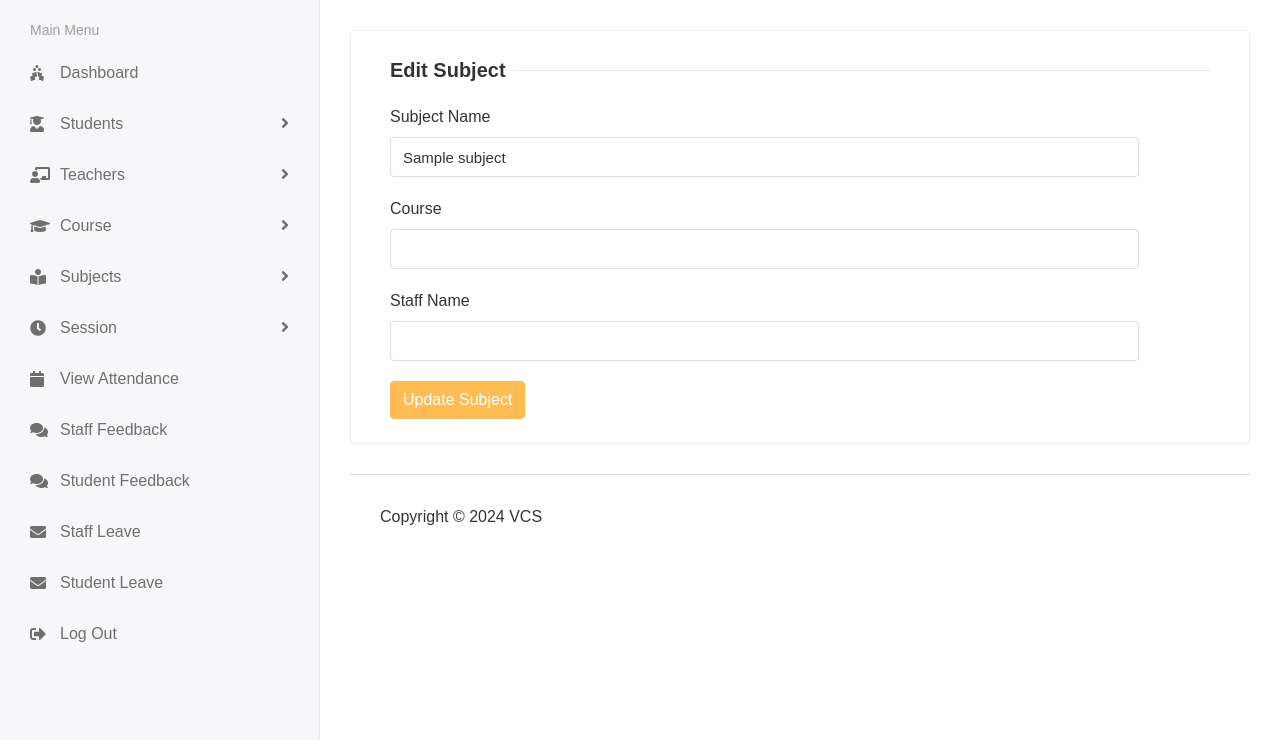
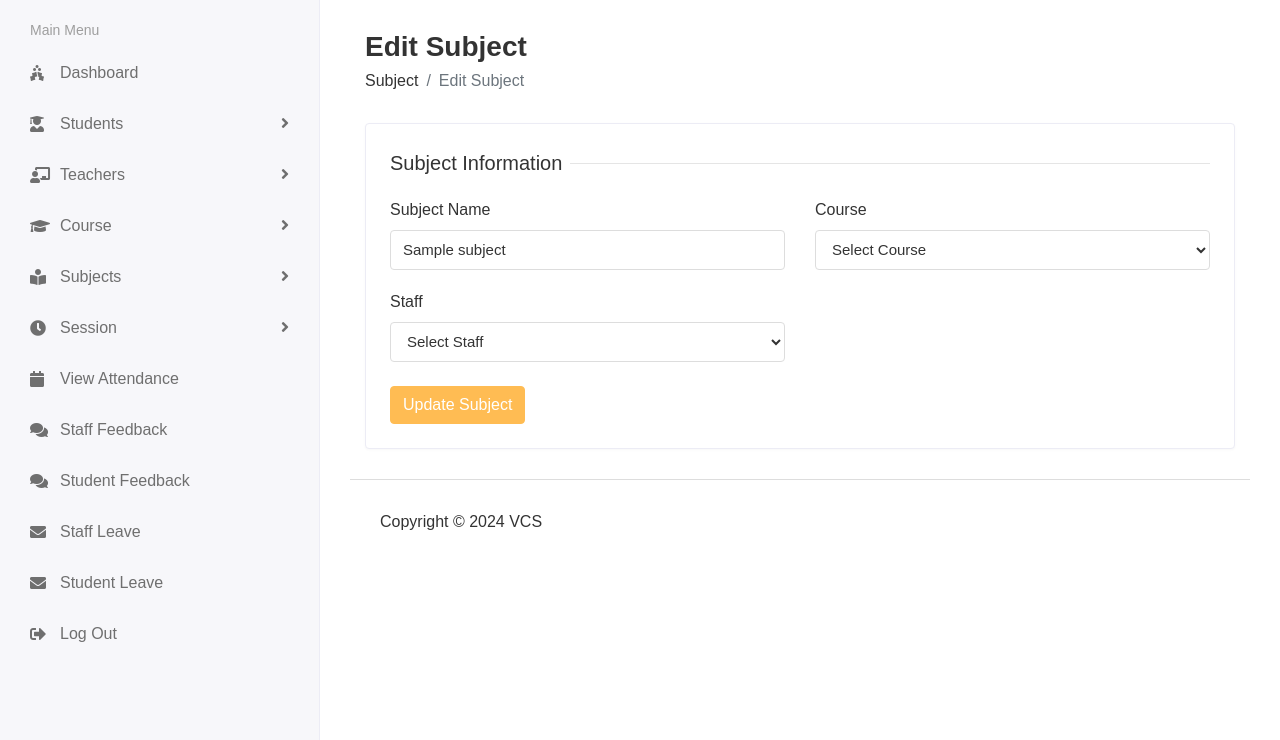
Before and after one commit to imjayjoshi/ClassManagementSystem, a Django app: page /Hod/Subject/Edit/1 in a window 1280 px wide. Shown: the part 60-800 px from the top of the page. Run offline with Django 5.2, Linux system fonts and the light colour scheme; a user stored in the database is signed in; data comes from the database, SQL or seed files in the repository; tables that the repository leaves empty hold one stand-in row (values such as "Sample post"); some libraries are stand-ins or nearby versions; some web fonts are replaced.

Commit message:
subject view

```diff
--- a/CMS/CMS/Hod_views.py
+++ b/CMS/CMS/Hod_views.py
@@ -329,7 +329,7 @@
 
     context = {
         'course' : course ,
-        'stasff' : staff ,
+        'staff' : staff ,
     }
     return render(request, 'Hod/add_subject.html' , context)
 
@@ -347,17 +347,42 @@
 @login_required(login_url='/')
 def Edit_Subject(request, id):
     subject = Subject.objects.get(id = id)
+    course = Course.objects.all()
+    staff = Staff.objects.all()
 
     context ={
         'subject' : subject,
+        'course' : course ,
+        'staff' : staff ,
     }
     return render(request , 'Hod/edit_subject.html' , context)
 
 @login_required(login_url='/')
 def Update_Subject(request):
-     render(request , 'Hod/edit_subject.html')
+     if request.method == 'POST':
+          subject_id = request.POST.get('subject_id')
+          course_id = request.POST.get('course_id')
+          staff_id = request.POST.get('staff_id')
+          subject_name = request.POST.get('subject_name')
+
+          course = Course.objects.get(id = course_id)
+          staff = Staff.objects.get(id = staff_id)
+
+          subject = Subject(
+              id = subject_id,
+              name = subject_name,
+              course = course,
+              staff = staff,
+          )
+
+          subject.save()
+          messages.success(request, 'Subject are Successfully Updated')
+
+          return redirect('View_Subject')
 
 @login_required(login_url='/')
-def Delete_Subject(request, admin):
+def Delete_Subject(request, id):
+    subject = Subject.objects.get(id = id)
+    subject.delete()
     messages.success(request , "Subject deleted Successfully !")
     return redirect('View_Subject')
--- a/CMS/template/Hod/edit_subject.html
+++ b/CMS/template/Hod/edit_subject.html
@@ -1,43 +1,64 @@
 {% extends 'base.html' %}
 {% block content %}
-
+<div class="content container-fluid">
+    <div class="page-header">
+        <div class="row align-items-center">
+            <div class="col">
+                <h3 class="page-title">Edit Subject</h3>
+                <ul class="breadcrumb">
+                    <li class="breadcrumb-item"><a href="subjects.html">Subject</a></li>
+                    <li class="breadcrumb-item active">Edit Subject</li>
+                </ul>
+            </div>
+        </div>
+    </div>
+    {% include 'includes/messages.html' %}
     <div class="row">
         <div class="col-sm-12">
             <div class="card">
                 <div class="card-body">
-                <form method="post" action="{% url 'Update_Subject' %}">
+                    <form action="{% url 'Update_Subject' %}" method="post">
                         {% csrf_token %}
+                        <div class="row">
                             <div class="col-12">
-                        <h5 class="form-title"><span><strong>Edit Subject</strong></span></h5>
+                                <h5 class="form-title"><span>Subject Information</span></h5>
                             </div>
-
-                    {% include 'includes/messages.html' %}
-                    <div class="col-sm-11">
+                            <div class="col-12 col-sm-6">
                                 <div class="form-group">
                                     <label>Subject Name</label>
-                            <input type="text" class="form-control" name="name" value="{{subject.name}}" required>
-                            <input type="text" class="form-control" name="subject_id" value="{{subject.id}}" hidden>
+                                    <input type="text" class="form-control" name="subject_name"
+                                        value="{{subject.name}}">
+                                    <input type="text" class="form-control" name="subject_id" value="{{subject.id}}"
+                                        required hidden>
                                 </div>
                             </div>
-                    <div class="col-sm-11">
-                        <div class="form-group">
+                            <div class="col-12 col-sm-6">
                                 <label>Course</label>
-                            <input type="text" class="form-control" name="name" value="{{course.name}}" required>
+                                <select class="form-control" name="course_id" required>
+                                    <option value="">Select Course</option>
+                                    {% for i in course %}
+                                    <option value="{{i.id}}">{{i.name}}</option>
+                                    {% endfor %}
+                                </select>
                             </div>
+                            <div class="col-12 col-sm-6">
+                                <label>Staff</label>
+                                <select class="form-control" name="staff_id" required>
+                                    <option value="">Select Staff</option>
+                                    {% for i in staff %}
+                                    <option value="{{i.id}}">{{i.admin.first_name}}&nbsp;{{i.admin.last_name}}</option>
+                                    {% endfor %}
+                                </select>
                             </div>
-                    <div class="col-sm-11">
-                        <div class="form-group">
-                            <label>Staff Name</label>
-                            <input type="text" class="form-control" name="name" value="{{staff.admin.name}}" required>
+                            <div class="col-12 mt-4">
+                                <button type="submit" class="btn btn-primary">Update Subject</button>
                             </div>
-                    </div>
-                    <div class="col-12">
-                        <button type="submit" class="btn btn-primary">Update Subject</button>
                         </div>
                     </form>
                 </div>
             </div>
         </div>
     </div>
+</div>
 
 {% endblock %}
--- a/CMS/template/Hod/view_subject.html
+++ b/CMS/template/Hod/view_subject.html
@@ -13,7 +13,7 @@
             </div>
             <div class="col-auto text-right float-right ml-auto">
                 <a href="#" class="btn btn-outline-primary mr-2"><i class="fas fa-download"></i> Download</a>
-                <a href="add-student.html" class="btn btn-primary"><i class="fas fa-plus"></i></a>
+                <a href="{% url 'Add_Subject' %}" class="btn btn-primary"><i class="fas fa-plus"></i></a>
             </div>
         </div>
     </div>
@@ -41,7 +41,7 @@
                                     <td>{{i.id}}</td>
                                     <td>{{i.name}}</td>
                                     <td>{{i.course}}</td>
-                                    <td>{{i.staff}}</td>
+                                    <td>{{i.staff.admin.first_name}}&nbsp;{{i.staff.admin.last_name}}</td>
                                     <td>{{i.created_at}}</td>
                                     <td>{{i.updated_at}}</td>
                                     <td class="text-right">
```
Also changed, not shown: CMS/CMS_APP/migrations/0008_alter_subject_created_at.py (added), CMS/CMS_APP/migrations/0009_remove_subject_created_at_remove_subject_updated_at.py (added), CMS/CMS_APP/migrations/0010_subject_created_at_subject_updated_at.py (added). Lines whose indentation alone changed are shown as unchanged.
